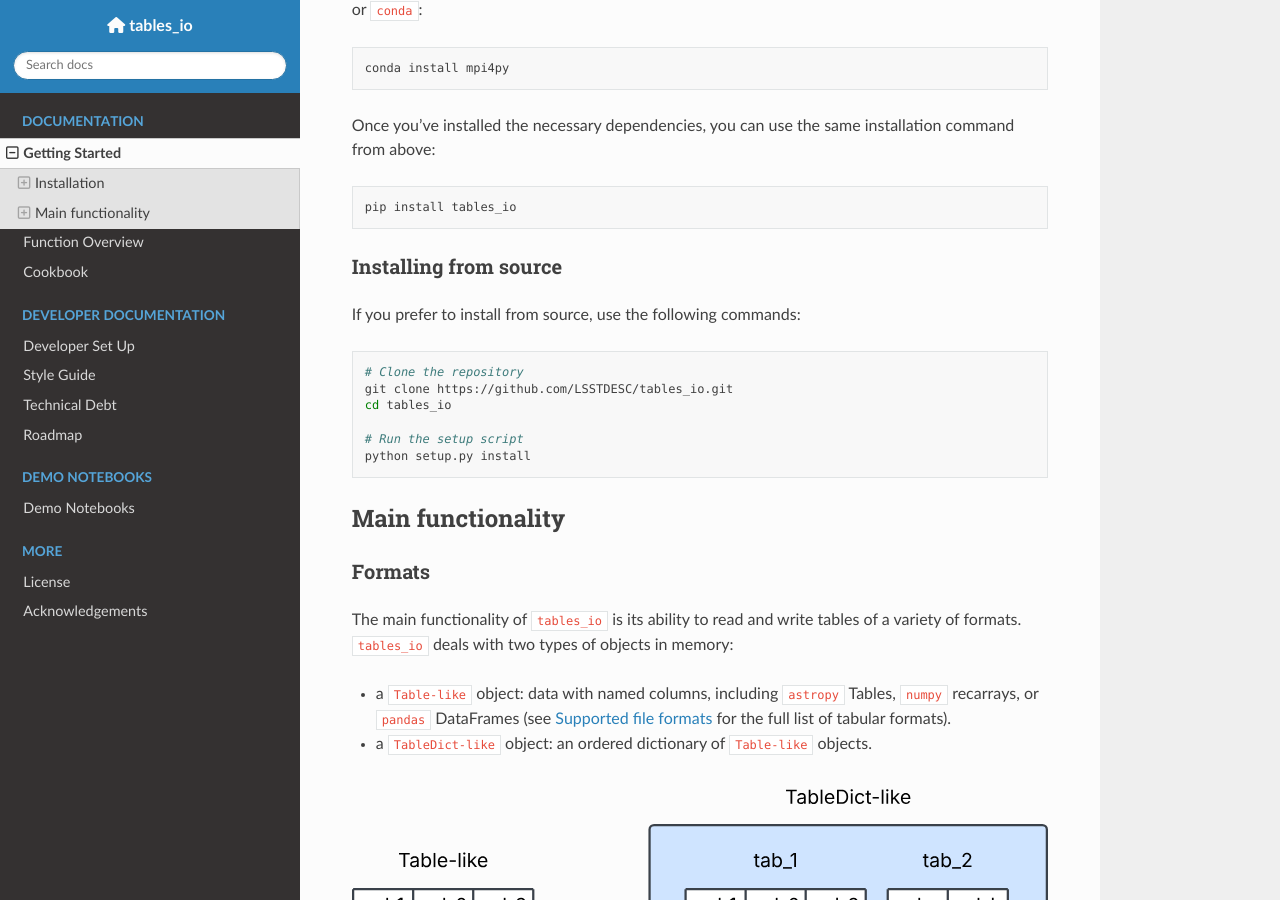
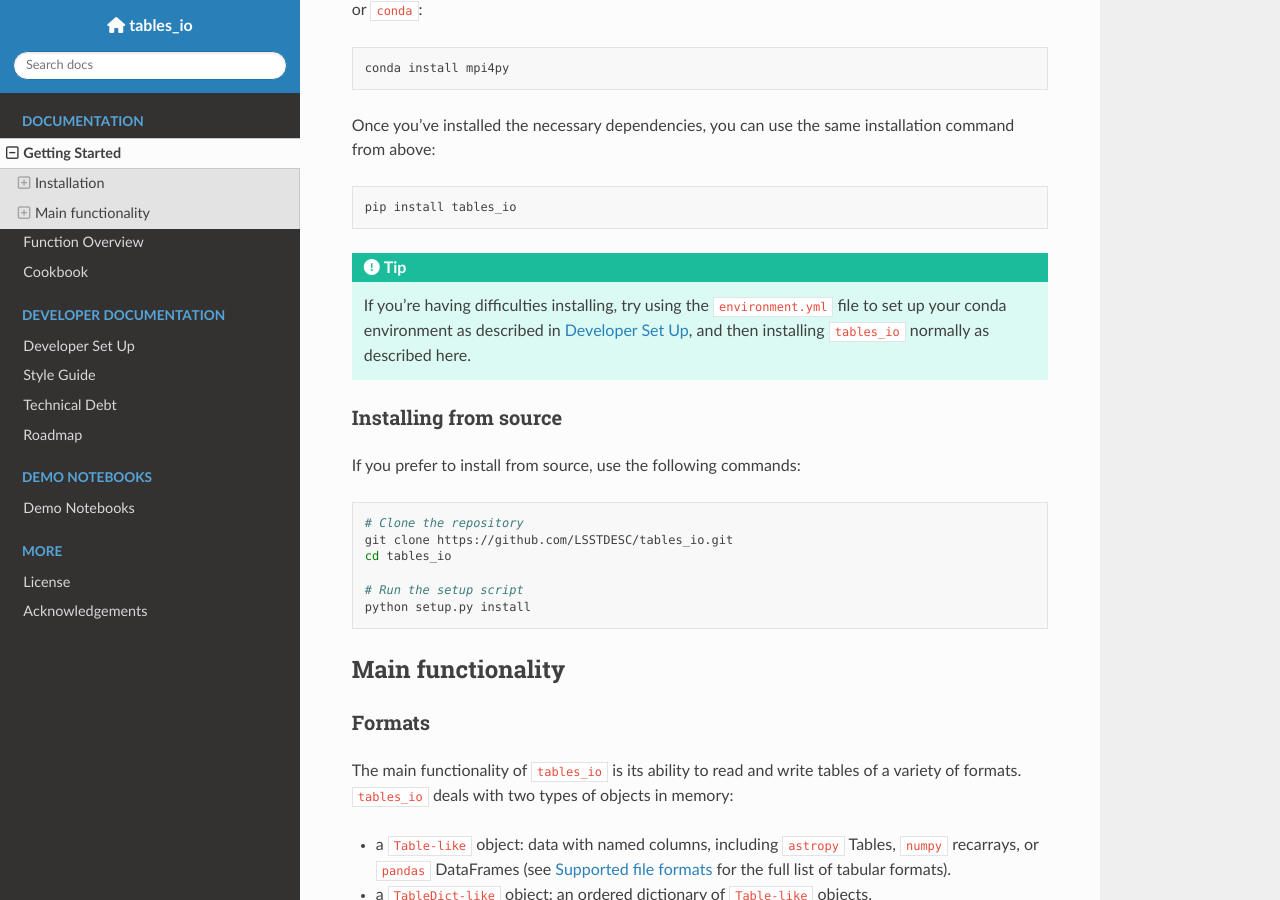
Before and after one commit to LSSTDESC/tables_io, a Sphinx documentation site: the page built from docs/quickstart.md, in a window 1280 px wide and 900 px high, scrolled down 947 px. Built offline with Sphinx 7.4.7 and the Read the Docs theme 3.1.0, drawn with Linux system fonts in a browser that asks for light colours; nearby versions of some CDN libraries; pages that are not in the unit, such as notebooks, are missing from menus; the version number could not be read and is left out.

Commit message:
added quick tip to quickstart install information

````diff
--- a/docs/quickstart.md
+++ b/docs/quickstart.md
@@ -50,6 +50,10 @@ Once you've installed the necessary dependencies, you can use the same installat
 
 ```bash
 pip install tables_io
+```
+
+```{tip}
+If you're having difficulties installing, try using the `environment.yml` file to set up your conda environment as described in <project:devinstall.md>, and then installing `tables_io` normally as described here.
 ```
 
 ### Installing from source
````
Also changed, not shown: 1 other file.
